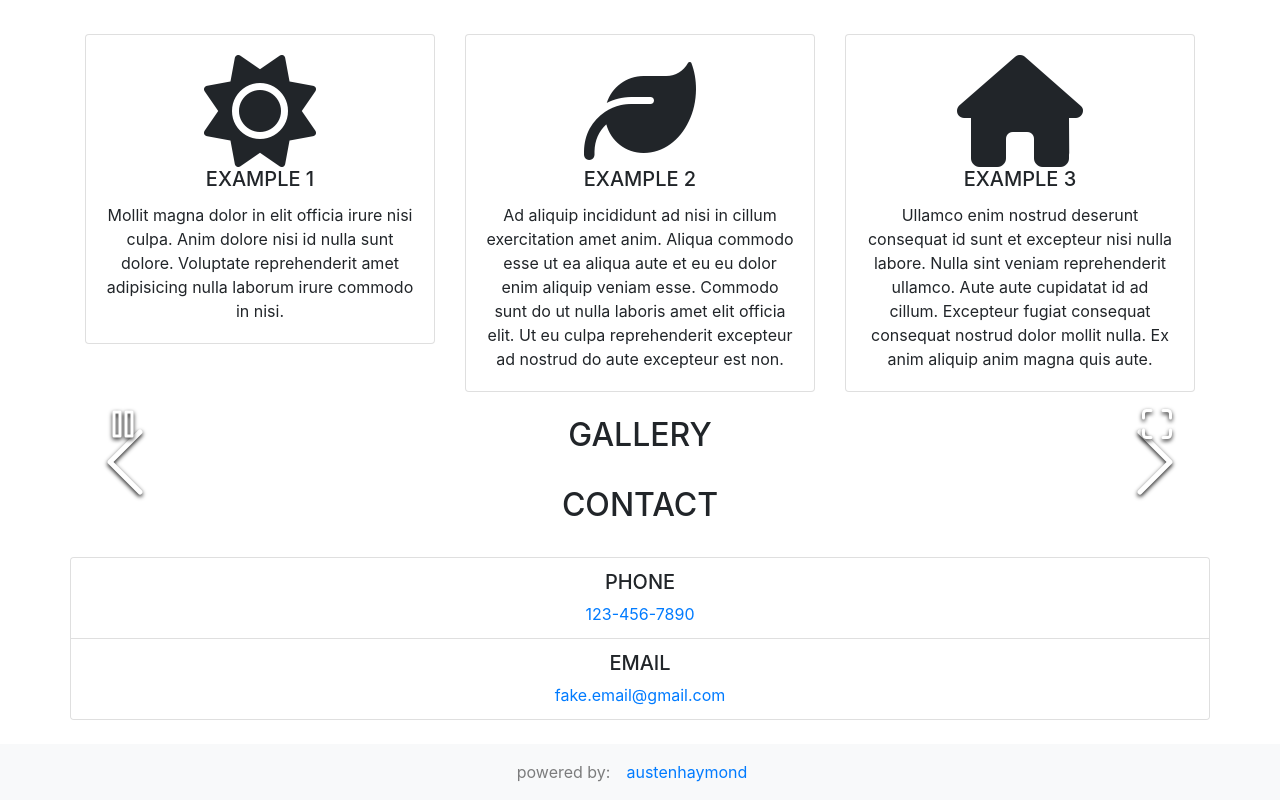
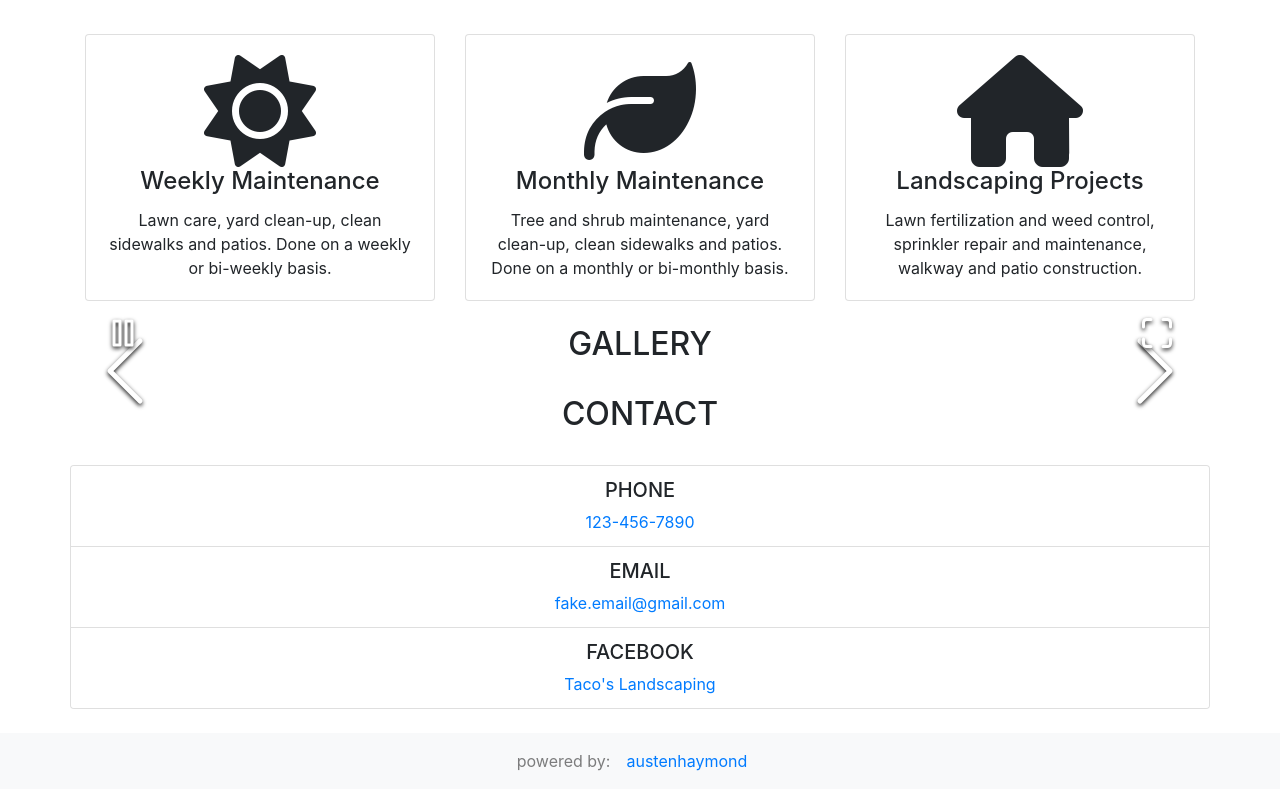
Before and after one commit to aus10haymond/TacosLandscaping, a React (Create React App) app in the folder client/: page / in a window 1280 px wide. Shown: the part 795-1595 px from the top of the page. Built offline with nearby package versions, Linux system fonts and the light colour scheme.

Commit message:
added services card info and added a link to company FB page

```diff
--- a/client/src/assets/styles/page.css
+++ b/client/src/assets/styles/page.css
@@ -1,3 +1,4 @@
 /* #body {
-    background-color: red;
+    color: darkslategray;
+    border: darkslategray;
 } */
--- a/client/src/components/cards.js
+++ b/client/src/components/cards.js
@@ -7,9 +7,9 @@ function Cards() {
                     <div className="card">
                         <div className="card-body">
                             <i className="fas fa-sun fa-7x" />
-                            <h5 className="card-title">EXAMPLE 1</h5>
+                            <h4 className="card-title">Weekly Maintenance</h4>
                             <p className="card-text">
-                                Mollit magna dolor in elit officia irure nisi culpa. Anim dolore nisi id nulla sunt dolore. Voluptate reprehenderit amet adipisicing nulla laborum irure commodo in nisi.
+                                Lawn care, yard clean-up, clean sidewalks and patios. Done on a weekly or bi-weekly basis.
                             </p>
                         </div>
                     </div>
@@ -18,9 +18,9 @@ function Cards() {
                      <div className="card">
                         <div className="card-body">
                             <i className="fas fa-leaf fa-7x" />
-                            <h5 className="card-title">EXAMPLE 2</h5>
+                            <h4 className="card-title">Monthly Maintenance</h4>
                             <p className="card-text">
-                                Ad aliquip incididunt ad nisi in cillum exercitation amet anim. Aliqua commodo esse ut ea aliqua aute et eu eu dolor enim aliquip veniam esse. Commodo sunt do ut nulla laboris amet elit officia elit. Ut eu culpa reprehenderit excepteur ad nostrud do aute excepteur est non.
+                                Tree and shrub maintenance, yard clean-up, clean sidewalks and patios. Done on a monthly or bi-monthly basis.
                             </p>
                         </div>
                     </div>
@@ -29,9 +29,9 @@ function Cards() {
                 <div className="card">
                         <div className="card-body">
                             <i className="fas fa-home fa-7x" />
-                            <h5 className="card-title">EXAMPLE 3</h5>
+                            <h4 className="card-title">Landscaping Projects</h4>
                             <p className="card-text">
-                                Ullamco enim nostrud deserunt consequat id sunt et excepteur nisi nulla labore. Nulla sint veniam reprehenderit ullamco. Aute aute cupidatat id ad cillum. Excepteur fugiat consequat consequat nostrud dolor mollit nulla. Ex anim aliquip anim magna quis aute.
+                                Lawn fertilization and weed control, sprinkler repair and maintenance, walkway and patio construction.
                             </p>
                         </div>
                     </div>
--- a/client/src/components/contact.js
+++ b/client/src/components/contact.js
@@ -19,6 +19,12 @@ function Contact() {
                         </h5>
                         <a href="mailto:fake.email@gmail.com?Subject=Hello" target="_top">fake.email@gmail.com</a>
                     </li>
+                    <li className="list-group-item">
+                        <h5>
+                            FACEBOOK
+                        </h5>
+                        <a href="https://www.facebook.com/Tacos-Landscaping-111572150566066/" target="blank">Taco's Landscaping</a>
+                    </li>
                 </ul>
             </div>
         </div>
```
